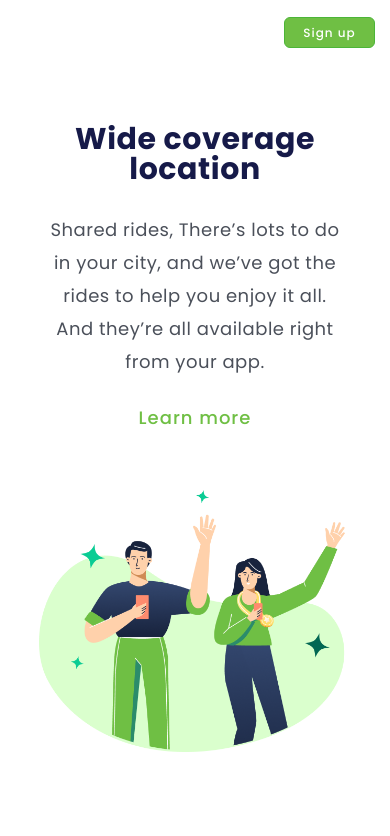
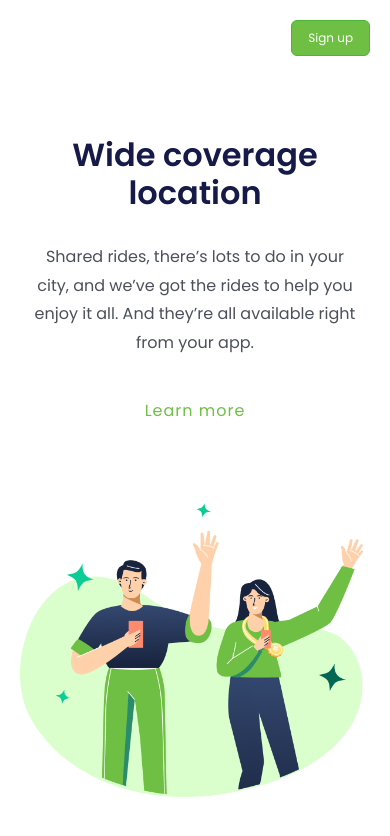
Before and after one commit to rafainui/DevClub-Desafio-Rides, a plain HTML site: page index.html in a window 390 px wide. Drawn offline with Linux system fonts and the light colour scheme.

Commit message:
Primeiro commit - Atualização GERAL

```diff
--- a/index.html
+++ b/index.html
@@ -2,34 +2,47 @@
 <html lang="en">
 
 <head>
-    <meta charset="UTF-8">
-    <meta name="viewport" content="width=device-width, initial-scale=1.0">
-    <link rel="preconnect" href="https://fonts.googleapis.com">
-    <link rel="preconnect" href="https://fonts.gstatic.com" crossorigin>
-    <link
-        href="https://fonts.googleapis.com/css2?family=Montserrat:ital,wght@0,100..900;1,100..900&family=Poppins:ital,wght@0,100;0,200;0,300;0,400;0,500;0,600;0,700;0,800;0,900;1,100;1,200;1,300;1,400;1,500;1,600;1,700;1,800;1,900&display=swap"
-        rel="stylesheet">
-    <link rel="stylesheet" href="style.css">
-    <title>Shared rides</title>
+  <meta charset="UTF-8" />
+  <meta name="viewport" content="width=device-width, initial-scale=1.0" />
+  <link rel="preconnect" href="https://fonts.googleapis.com" />
+  <link rel="preconnect" href="https://fonts.gstatic.com" crossorigin />
+  <link
+    href="https://fonts.googleapis.com/css2?family=Montserrat:wght@400;600;700&family=Poppins:wght@400;600&display=swap"
+    rel="stylesheet" />
+  <link rel="stylesheet" href="style.css" />
+  <title>Shared Rides</title>
 </head>
 
 <body>
-    <header>
-        <a class="menu">Products</a>
-        <a class="menu">Company</a>
-        <a class="menu">Blog</a>
-        <a class="menu">Log in</a>
-        <button class="button_signup">Sign up</button>
-    </header>
-    <main>
-        <img src="img/(Positive) Congratulation You get 40 point for your ride.png" alt="Imagem de duas pessoas">
-        <section>
-            <h1>Wide coverage<br>location</h1>
-            <p>Shared rides, There’s lots to do in your city, and we’ve got the rides to help you enjoy it all. And
-                they’re all available right from your app.</p>
-            <a class="button_link" href="https://www.google.com/">Learn more</a>
-        </section>
-    </main>
+  <header class="header">
+    <nav class="navbar">
+      <ul class="nav-menu">
+        <li><a href="#" class="nav-link">Products</a></li>
+        <li><a href="#" class="nav-link">Company</a></li>
+        <li><a href="#" class="nav-link">Blog</a></li>
+        <li><a href="#" class="nav-link">Log in</a></li>
+      </ul>
+      <button class="btn-signup">Sign up</button>
+    </nav>
+  </header>
+
+  <main class="main-content">
+    <div class="image-container">
+      <img
+        src="img/(Positive) Congratulation You get 40 point for your ride.png"
+        alt="Duas pessoas comemorando após uma corrida compartilhada"
+        class="main-image" />
+    </div>
+
+    <section class="text-content">
+      <h1>Wide coverage<br />location</h1>
+      <p>
+        Shared rides, there’s lots to do in your city, and we’ve got the rides to help you enjoy it all. And they’re
+        all available right from your app.
+      </p>
+      <a href="https://www.google.com/" class="btn-learn-more">Learn more</a>
+    </section>
+  </main>
 </body>
 
 </html>
--- a/style.css
+++ b/style.css
@@ -1,160 +1,143 @@
 * {
-    font-family: "Poppins", sans-serif;
     margin: 0;
     padding: 0;
     box-sizing: border-box;
+    font-family: "Poppins", sans-serif;
+  }
+
+  body {
+    background-color: #fff;
+    color: #161A49;
+  }
+
+  /* ===== HEADER ===== */
+  .header {
+    padding: 40px 60px;
+    display: flex;
+    justify-content: space-between;
+    align-items: center;
+  }
+
+  .navbar {
+    display: flex;
+    align-items: center;
+    gap: 36px;
+  }
+
+  .nav-menu {
+    list-style: none;
+    display: flex;
+    gap: 36px;
+  }
+
+  .nav-link {
+    font-size: 14px;
+    letter-spacing: 0.875px;
+    color: #000;
+    cursor: pointer;
     text-decoration: none;
   }
 
-img {
-    width: 595px;
-    height: 500px;
-    margin-left: 121px;
-    display: inline-block;
+  .btn-signup {
+    padding: 12px 24px;
+    border: 1px solid #4CB538;
+    background-color: #6FBF44;
+    color: #fff;
+    font-size: 16px;
+    font-weight: 500;
+    border-radius: 6px;
+    cursor: pointer;
+    transition: background-color 0.3s;
   }
 
-section {
-    display: inline-block;
-    width: 582px;
-    margin-left: 85px;
-
+  .btn-signup:hover {
+    background-color: #5aac3d;
   }
 
-header {
-    margin: 47px 0 208px 42px;
+  /* ===== MAIN CONTENT ===== */
+  .main-content {
+    display: flex;
+    justify-content: center;
+    align-items: center;
+    padding: 60px;
+    gap: 80px;
+    flex-wrap: wrap;
   }
 
-h1 {
-    font-size: 62px;
-    font-weight: 700;
-    line-height: 82px;
-    letter-spacing: 0.596px;
-    color: #161A49;
-    margin-bottom: 47px;
+  .image-container img {
+    max-width: 100%;
+    height: auto;
   }
 
-p {
-    font-size: 18px;
-    font-weight: 400;
-    line-height: 33px;
-    /* 183.333% */
-    letter-spacing: 0.5px;
-    color: #4B505A;
-    margin-bottom: 55px;
+  .text-content {
+    max-width: 580px;
   }
 
-.menu {
-    cursor: pointer;
-    margin-right: 36px;
-    text-align: center;
-    font-size: 14px;
-    font-weight: 400;
-    line-height: normal;
-    letter-spacing: 0.875px;
+  .text-content h1 {
+    font-size: 3.5rem;
+    font-weight: 700;
+    line-height: 1.2;
+    margin-bottom: 30px;
   }
 
-.button_signup {
-    cursor: pointer;
-    border-radius: 6px;
-    border: 1px solid #4CB538;
-    background: #6FBF44;
-    width: 124px;
-    height: 51px;
-    color: #fff;
-    font-size: 16px;
-    font-style: normal;
-    font-weight: 500;
-    line-height: normal;
-    letter-spacing: 1px;
+  .text-content p {
+    font-size: 1.125rem;
+    line-height: 1.8;
+    color: #4B505A;
+    margin-bottom: 40px;
   }
 
-.button_link {
+  .btn-learn-more {
+    font-size: 1.125rem;
+    font-weight: 500;
     color: #6FBF44;
-    font-family: Poppins;
-    font-size: 18px;
-    font-weight: 500;
-    line-height: normal;
+    text-decoration: none;
     letter-spacing: 1px;
-    cursor: pointer;
+    transition: color 0.3s;
   }
 
+  .btn-learn-more:hover {
+    color: #5aac3d;
+  }
+
+  /* ===== RESPONSIVO ===== */
   @media screen and (max-width: 768px) {
-    .menu {
+    .header {
+      flex-direction: row;
+      justify-content: flex-end;
+      padding: 20px;
+    }
+
+    .nav-menu {
       display: none;
     }
 
-    header {
-        width: 100%;
-        max-width: 100%;
-        margin: 17px 0 0 auto;
-        padding-right: 15px;
-        text-align: right;
-
+    .btn-signup {
+      padding: 8px 16px;
+      font-size: 12px;
     }
 
-    body {
-        width: 100%;
-        height: 100%;
-        margin: 0;
-        padding: 0;
-    }
-
-    main {
-        display: flex;
+    .main-content {
       flex-direction: column-reverse;
-        height: auto;
-        width: 100%;
-        align-items: center;
-
-    }
-
-    section {
-        display: block;
-        width: 100%;
-        margin: 0 auto;
-        padding: 0;
+      padding: 30px 20px;
       text-align: center;
     }
 
-    img {
-        width: 100%;
-        height: auto;
-        margin-left: 0;
-        padding: 59px 39px 0px 39px;
+    .text-content h1 {
+      font-size: 2rem;
+      margin-top: 30px;
     }
 
-    h1 {
-        font-size: 30px;
-        letter-spacing: 0.596px;
-        line-height: 30px;
-        text-align: center;
-        width: 278px;
-        margin: 76px auto 0;
-
+    .text-content p {
+      font-size: 1rem;
+      padding: 0 10px;
     }
 
-    p {
-        text-align: center;
-        font-size: 18px;
-        line-height: 33px;
-        letter-spacing: 0.5px;
-        width: 100%;
-        margin: 0 auto;
-        padding: 29px 43px 26px;
+    .btn-learn-more {
+      font-size: 1rem;
     }
 
-    .button_signup {
-        width: 91px;
-        height: 31px;
-        font-size: 12px;
-        letter-spacing: 1px;
-    }
-
-    .button_link {
-        font-size: 18px;
-        letter-spacing: 1px;
-
-
-
+    .image-container img {
+      padding: 0;
     }
   }
```
Also changed, not shown: img/ReadmeApres.png (added), 1 other file. Lines whose indentation alone changed are shown as unchanged.
